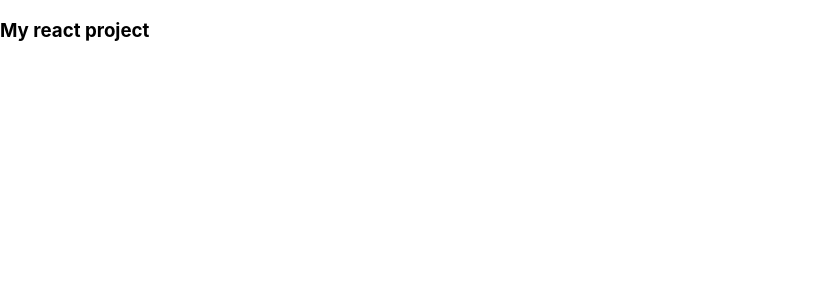
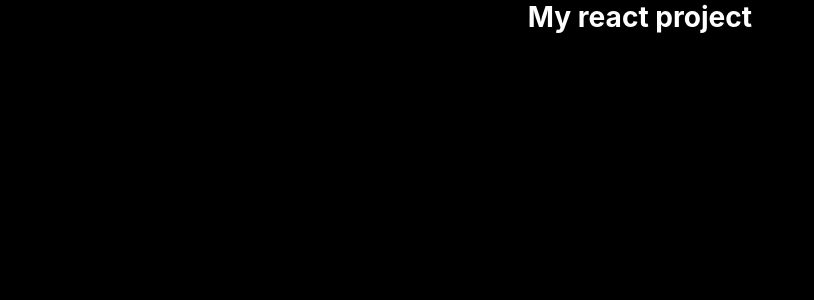
Before and after one commit to solenedel/react-starter-template, a React (Create React App) app: page / in a window 1280 px wide. Shown: the top 300 px of the page, without its empty margins (0-814 px from the left). Built offline with nearby package versions, Linux system fonts and the light colour scheme.

Commit message:
add basic CSS styles'

```diff
--- a/src/index.css
+++ b/src/index.css
@@ -1,3 +1,14 @@
+* {
+  margin: 0;
+  padding: 0;
+  box-sizing: border-box;
+}
+
+code {
+  font-family: source-code-pro, Menlo, Monaco, Consolas, 'Courier New',
+    monospace;
+}
+
 body {
   margin: 0;
   font-family: -apple-system, BlinkMacSystemFont, 'Segoe UI', 'Roboto', 'Oxygen',
@@ -5,9 +16,9 @@
     sans-serif;
   -webkit-font-smoothing: antialiased;
   -moz-osx-font-smoothing: grayscale;
+  background-color: black;
+  color: white;
+  font-size: 1.5rem;
+  display: flex;
+  justify-content: center;
 }
-
-code {
-  font-family: source-code-pro, Menlo, Monaco, Consolas, 'Courier New',
-    monospace;
-}
```
Also changed, not shown: 1 other file (tests, documents, lock files or other folders).
